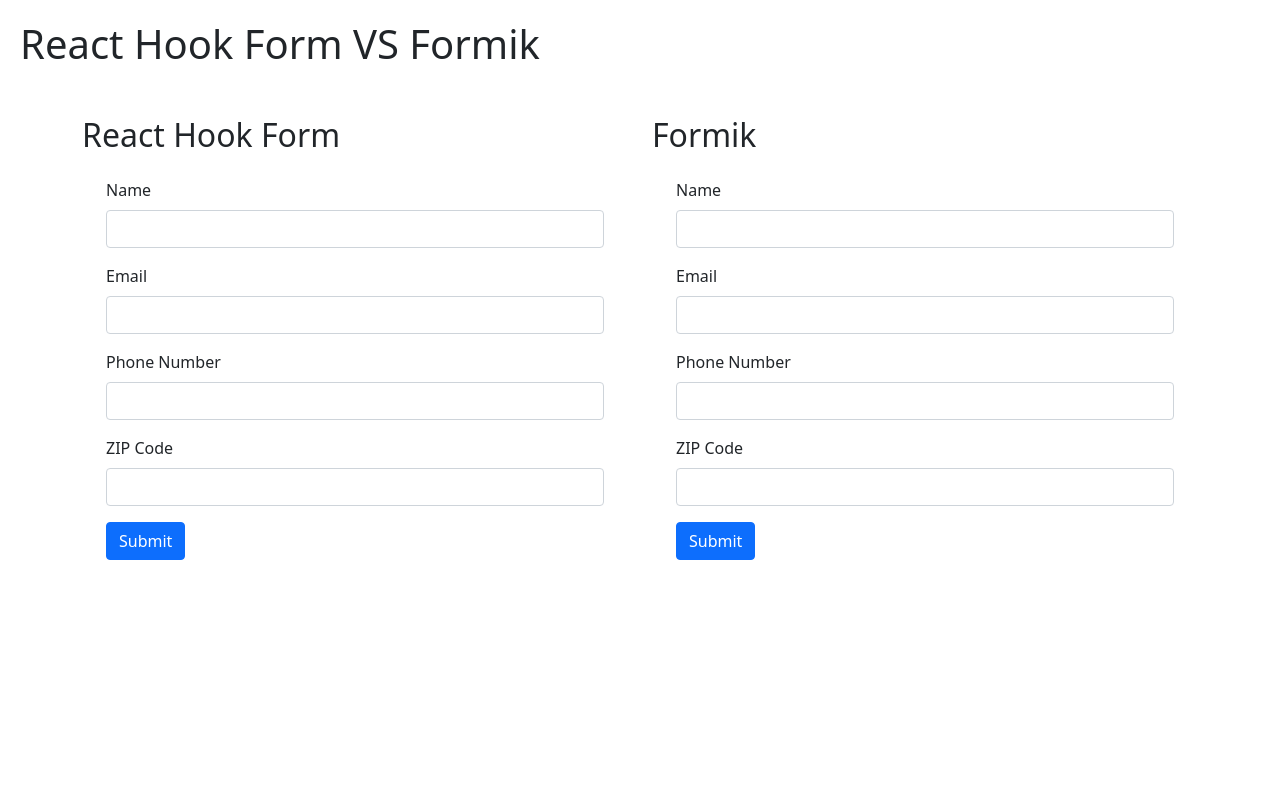
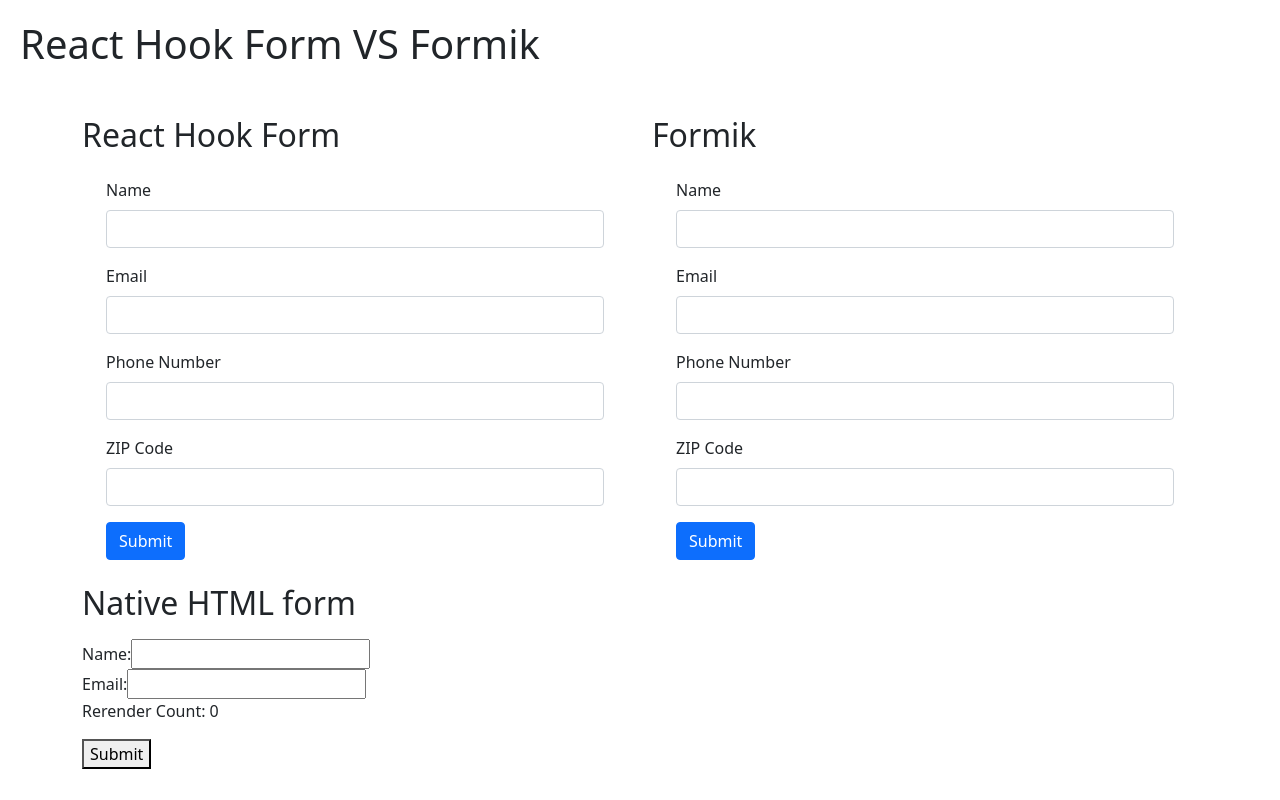
Before and after one commit to burlai/hook-form-vs-formik, a React (Vite) app: page / in a window 1280 px wide. Built offline with nearby package versions, Linux system fonts and the light colour scheme.

Commit message:
add HTML native form

```diff
--- a/src/App.tsx
+++ b/src/App.tsx
@@ -2,6 +2,7 @@
 import "./App.css";
 import HookForm from "./components/HookForm";
 import Formik from "./components/Formik";
+import NativeHTMLForm from "./components/NativeHTMLForm";
 
 const App: React.FC = () => {
   return (
@@ -18,6 +19,12 @@
             <Formik />
           </section>
         </div>
+        <div className="row mt-4">
+          <section className="col-6">
+            <h2 className="h2 mb-3">Native HTML form</h2>
+            <NativeHTMLForm />
+          </section>
+        </div>
       </section>
     </section>
   );
--- /dev/null
+++ b/src/components/NativeHTMLForm.tsx
@@ -0,0 +1,61 @@
+import React, { useState, useEffect, useRef } from "react";
+
+interface FormData {
+  name: string;
+  email: string;
+}
+
+const SimpleForm: React.FC = () => {
+  const [formData, setFormData] = useState<FormData>({
+    name: "",
+    email: "",
+  });
+
+  const rerenderCountRef = useRef(0);
+
+  const handleChange = (event: React.ChangeEvent<HTMLInputElement>) => {
+    const { name, value } = event.target;
+    setFormData((prevFormData) => ({
+      ...prevFormData,
+      [name]: value,
+    }));
+  };
+
+  useEffect(() => {
+    rerenderCountRef.current += 1;
+  });
+
+  const handleSubmit = (event: React.FormEvent<HTMLFormElement>) => {
+    event.preventDefault();
+    console.log("Submitted data:", formData);
+  };
+
+  return (
+    <form onSubmit={handleSubmit}>
+      <div>
+        <label htmlFor="name">Name:</label>
+        <input
+          type="text"
+          id="name"
+          name="name"
+          value={formData.name}
+          onChange={handleChange}
+        />
+      </div>
+      <div>
+        <label htmlFor="email">Email:</label>
+        <input
+          type="email"
+          id="email"
+          name="email"
+          value={formData.email}
+          onChange={handleChange}
+        />
+      </div>
+      <p>Rerender Count: {rerenderCountRef.current}</p>
+      <button type="submit">Submit</button>
+    </form>
+  );
+};
+
+export default SimpleForm;
```
